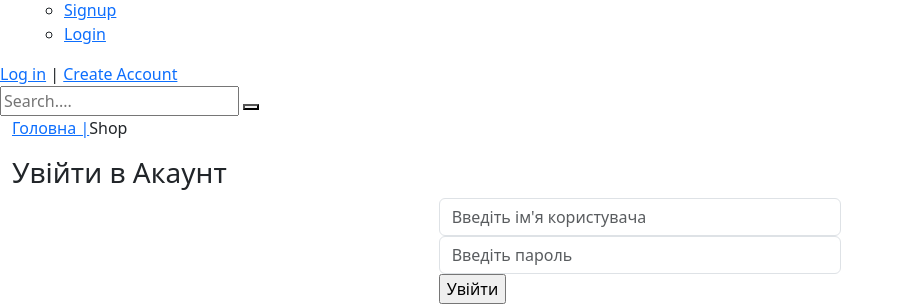
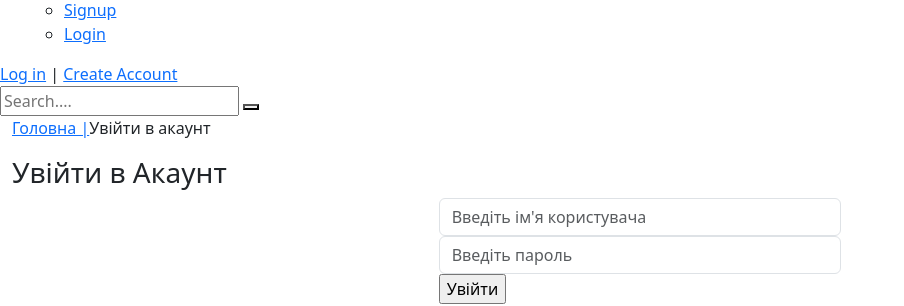
Before and after one commit to saywin/tistyle, a Django app: page /users/login/ in a window 1280 px wide; the page is wider, and only the part inside the window is pictured. Shown: the part 5004-5310 px from the top of that part, without its empty margins (0-904 px from the left). Run offline with Django 5.2, Linux system fonts and the light colour scheme; parts of the project's set-up code (start-up, migrations or seed data) failed here and were passed over; some libraries are stand-ins or nearby versions.

Commit message:
Added bootstrap icon to _css.html

```diff
--- a/templates/components/_breadcrumb.html
+++ b/templates/components/_breadcrumb.html
@@ -6,7 +6,7 @@
 		<div class="row">
 			<div class="col-xl-12">
 				<div class="bc-inner">
-					<p><a href="{% url "shop:index" %}">Головна |</a>Shop</p>
+					<p><a href="{% url "shop:index" %}">Головна |</a>{{ title }}</p>
 				</div>
 			</div>
 			<!-- /.col-xl-12 -->
--- a/templates/components/_css.html
+++ b/templates/components/_css.html
@@ -10,6 +10,7 @@
 	<link rel="stylesheet" href="{% static "shop/dependencies/jquery-ui/css/jquery-ui.css" %} " type="text/css">
 	<link rel="stylesheet" href="{% static "shop/dependencies/venobox/css/venobox.css" %} " type="text/css">
 	<link rel="stylesheet" href="{% static "shop/dependencies/slick-carousel/css/slick.css" %} " type="text/css">
+	<link href="https://cdn.jsdelivr.net/npm/bootstrap-icons/font/bootstrap-icons.css" rel="stylesheet">
 
 	<!-- Site Stylesheet -->
 	<link rel="stylesheet" href="{% static "shop/assets/css/app.css" %}" type="text/css">
```
